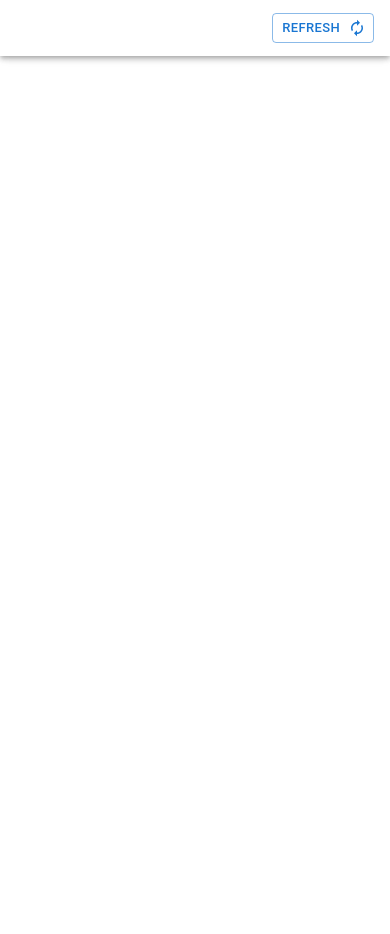
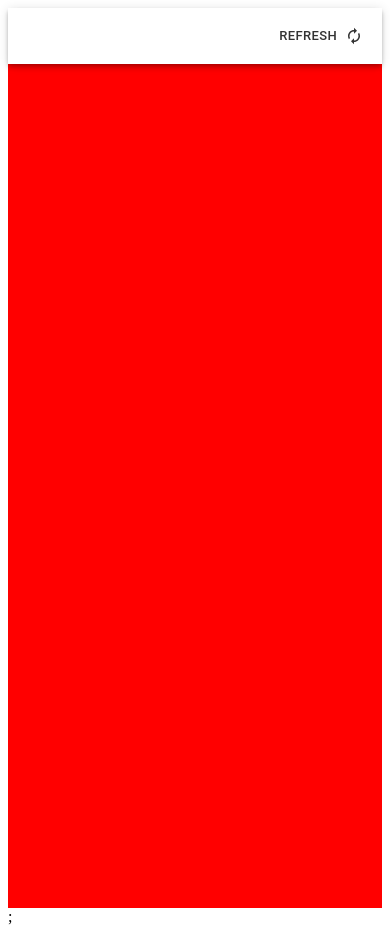
Before and after one commit to Achyut-0705/Random-Quote-Generator, a React (Create React App) app: page / in a window 390 px wide. Before the commit the page ends 844 px from the top, so only its background shows below. Built offline with nearby package versions, Linux system fonts and the light colour scheme.

Commit message:
fixed theme.breakpoints.up bug

```diff
--- a/src/App.js
+++ b/src/App.js
@@ -1,14 +1,15 @@
+import { ThemeProvider } from "@mui/styles";
 import React from "react";
-// import NavBar from "./Components/NavBar/NavBar";
-// import Item from "./Components/Item/Item";
+import NavBar from "./Components/NavBar/NavBar";
+import Item from "./Components/Item/Item";
+import theme from "./Theme";
 
 function App() {
   return (
-    <>
-      {/* <Item /> */}
-
-      {/* <NavBar /> */}
-    </>
+    <ThemeProvider theme={theme}>
+      <NavBar />
+      <Item />;
+    </ThemeProvider>
   );
 }
 
--- a/src/Components/Item/Item.jsx
+++ b/src/Components/Item/Item.jsx
@@ -1,9 +1,27 @@
 import React from 'react'
+// import { ThemeProvider } from '@mui/styles'
+import { makeStyles } from '@mui/styles';
+import { Container } from '@mui/material';
+import theme from '../../Theme';
+
+const useStyles = makeStyles(() => ({
+    container:{
+        display: 'flex',
+        alignItems: 'center',
+        justifyContent: 'center',
+        height: '100vh',
+        backgroundColor: 'red',
+        [theme.breakpoints.down("sm")]:{
+        }
+    },
+}));
 
 function Item() {
+    const classes = useStyles();
     return (
-        <>
-        </>
+        <Container className={classes.container} maxWidth="md">
+
+        </Container>
     )
 }
 
--- a/src/Components/NavBar/NavBar.jsx
+++ b/src/Components/NavBar/NavBar.jsx
@@ -11,7 +11,7 @@ const useStyles = makeStyles(theme => ({
     nav: {
         display: 'flex',
         justifyContent: 'flex-end',
-        backgroundColor: 'white'
+        backgroundColor: 'white',
     }
 }));
 
@@ -23,11 +23,12 @@ export default function ButtonAppBar() {
     const classes = useStyles();
 
     return (
-        <AppBar position="fixed">
+        <AppBar position="sticky" >
             <Toolbar className={classes.nav}>
                 {/* hello */}
                  <Button
-                    variant="outlined"
+                    variant="text"
+                    style={{ color: '#333333' }}
                     size="small"
                     endIcon={<AutoRenewIcon />}
                     onClick={handleClick}>
--- /dev/null
+++ b/src/Theme.js
@@ -0,0 +1,17 @@
+import { orange } from "@mui/material/colors";
+import { createTheme } from "@mui/material/styles";
+
+const theme = createTheme({
+  overrides: {
+    MuiButton: {
+      root: {
+        textTransform: "none",
+      },
+    },
+  },
+  status: {
+    danger: orange[500],
+  },
+});
+
+export default theme;
--- a/src/index.js
+++ b/src/index.js
@@ -1,12 +1,13 @@
+// import { ThemeProvider } from "@mui/styles";
 import React from "react";
 import ReactDOM from "react-dom";
 import App from "./App";
-import Nav from "./Components/NavBar/NavBar";
+// import Nav from "./Components/NavBar/NavBar";
 import reportWebVitals from "./reportWebVitals";
 
 ReactDOM.render(
   <React.StrictMode>
-    <Nav />
+    {/* <Nav /> */}
     <App />
   </React.StrictMode>,
   document.getElementById("root")
```
